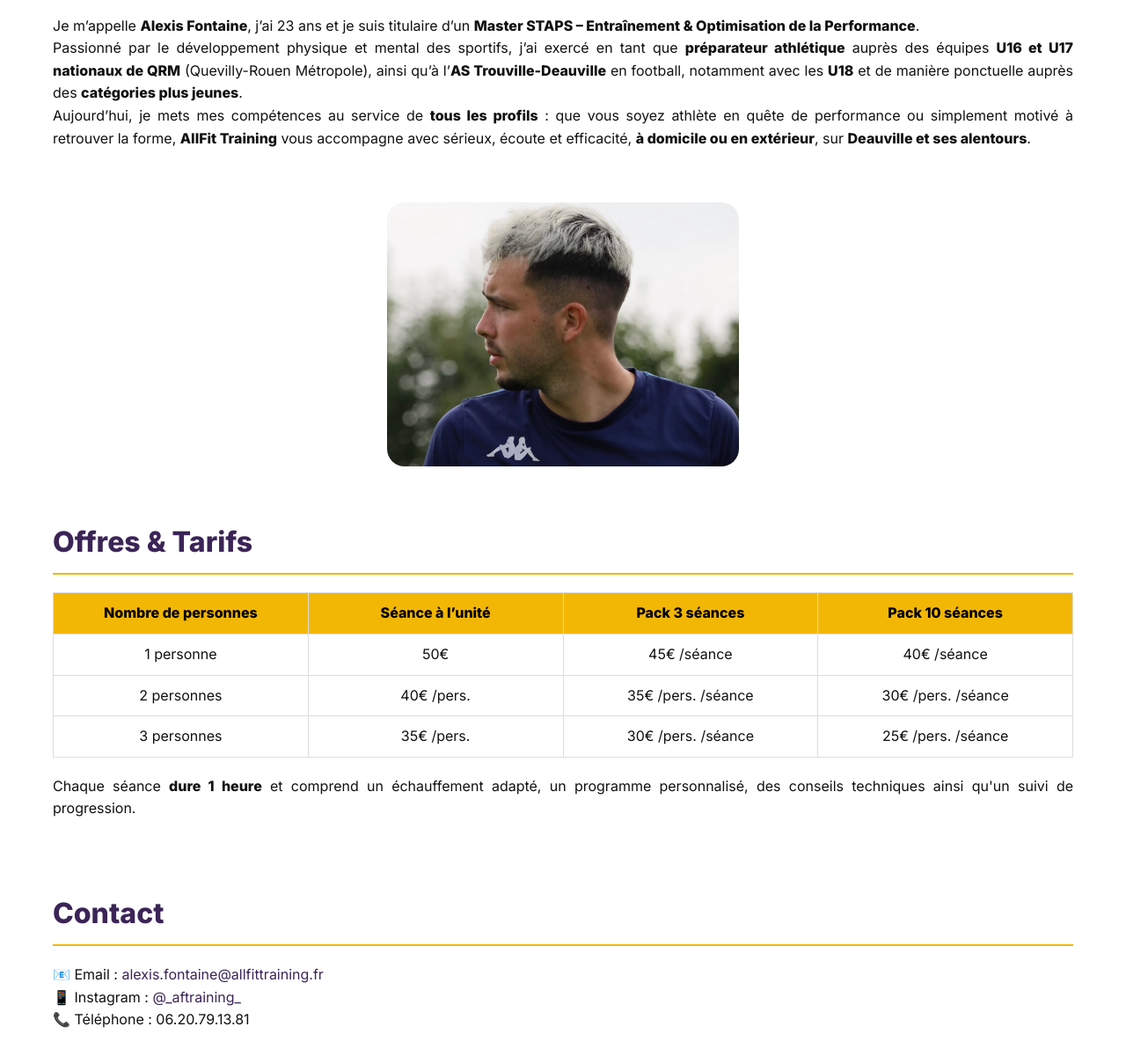
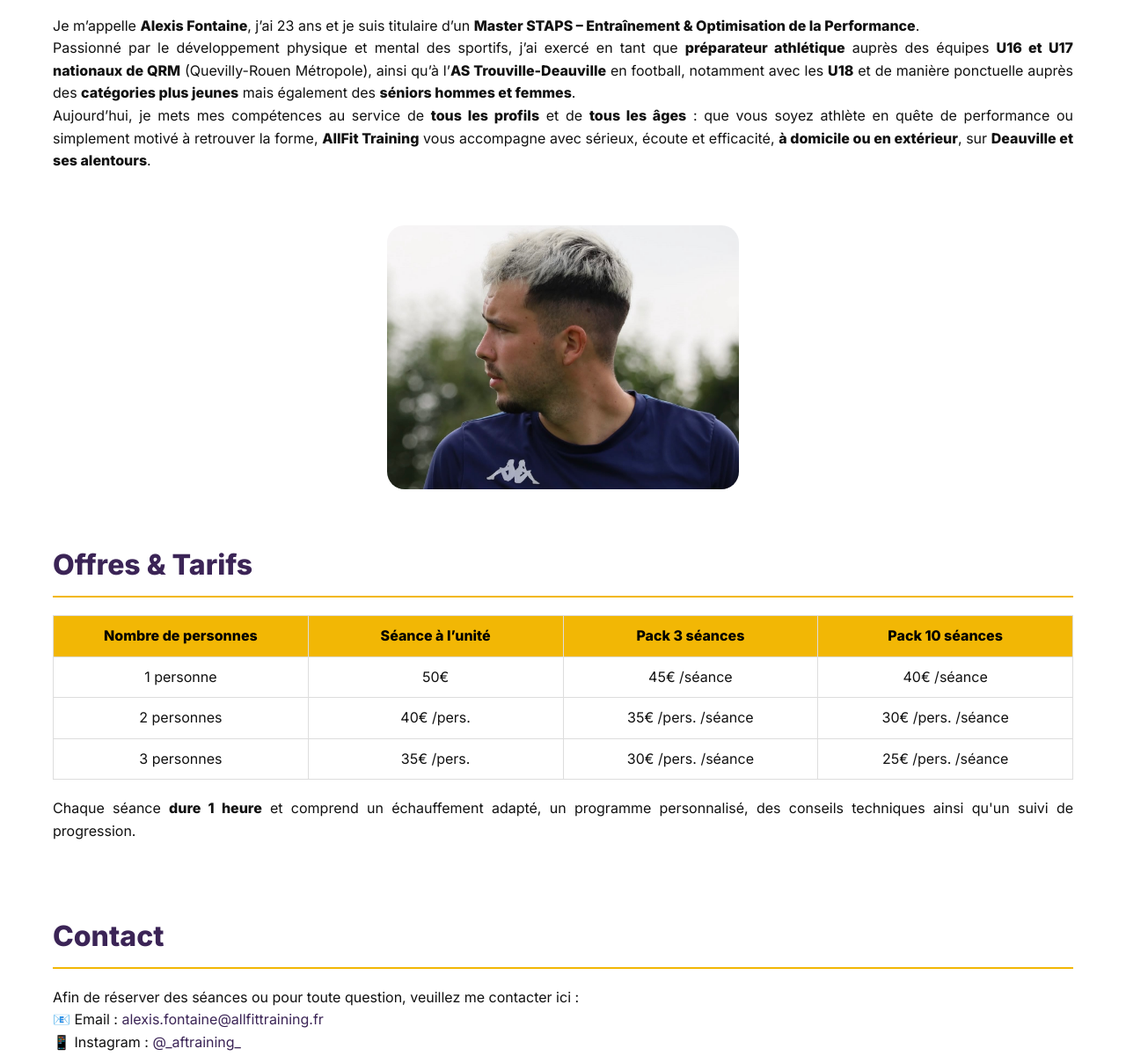
Before and after one commit to AllFitTraining/AllFit-Training, a plain HTML site: page index.html in a window 1280 px wide. Shown: the part 711-1911 px from the top of the page at 88% size. Drawn offline with Linux system fonts and the light colour scheme.

Commit message:
Add files via upload

```diff
--- a/index.html
+++ b/index.html
@@ -142,8 +142,8 @@ th, td {
   <section id="a-propos">
     <h2>À propos</h2>
     <p align="justify"> Je m’appelle <strong>Alexis Fontaine</strong>, j’ai 23 ans et je suis titulaire d’un <strong>Master STAPS – Entraînement & Optimisation de la Performance</strong>.</p>
-    <p align="justify"> Passionné par le développement physique et mental des sportifs, j’ai exercé en tant que <strong>préparateur athlétique</strong> auprès des équipes <strong>U16 et U17 nationaux de QRM</strong> (Quevilly-Rouen Métropole), ainsi qu’à l’<strong>AS Trouville-Deauville</strong> en football, notamment avec les <strong>U18</strong> et de manière ponctuelle auprès des <strong>catégories plus jeunes</strong>.</p>
-    <p align="justify">Aujourd’hui, je mets mes compétences au service de <strong>tous les profils</strong> : que vous soyez athlète en quête de performance ou simplement motivé à retrouver la forme, <strong>AllFit Training</strong> vous accompagne avec sérieux, écoute et efficacité, <strong>à domicile ou en extérieur</strong>, sur <strong>Deauville et ses alentours</strong>.</p>
+    <p align="justify"> Passionné par le développement physique et mental des sportifs, j’ai exercé en tant que <strong>préparateur athlétique</strong> auprès des équipes <strong>U16 et U17 nationaux de QRM</strong> (Quevilly-Rouen Métropole), ainsi qu’à l’<strong>AS Trouville-Deauville</strong> en football, notamment avec les <strong>U18</strong> et de manière ponctuelle auprès des <strong>catégories plus jeunes</strong> mais également des <strong>séniors hommes et femmes</strong>.</p>
+    <p align="justify">Aujourd’hui, je mets mes compétences au service de <strong>tous les profils</strong> et de <strong>tous les âges</strong> : que vous soyez athlète en quête de performance ou simplement motivé à retrouver la forme, <strong>AllFit Training</strong> vous accompagne avec sérieux, écoute et efficacité, <strong>à domicile ou en extérieur</strong>, sur <strong>Deauville et ses alentours</strong>.</p>
         </section>
 
       <div style="text-align: center;">
@@ -190,6 +190,7 @@ th, td {
 
   <section id="contact">
     <h2>Contact</h2>
+    <p>Afin de réserver des séances ou pour toute question, veuillez me contacter ici :</p>
     <p>📧 Email : <a href="mailto:alexis.fontaine@allfittraining.fr">alexis.fontaine@allfittraining.fr</a></p>
     <p>📱 Instagram : <a href="https://instagram.com/_aftraining_" target="_blank">@_aftraining_</a></p>
     <p>📞 Téléphone : 06.20.79.13.81</p>
```
